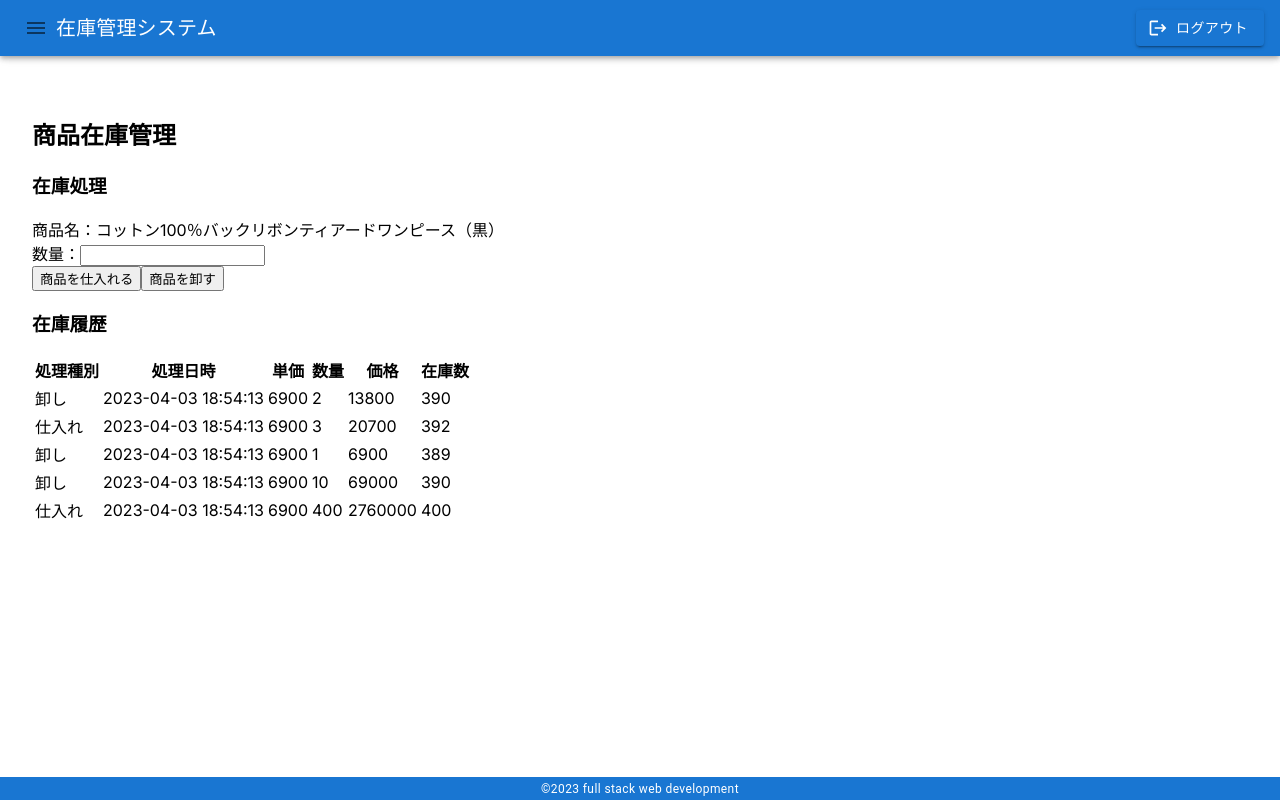
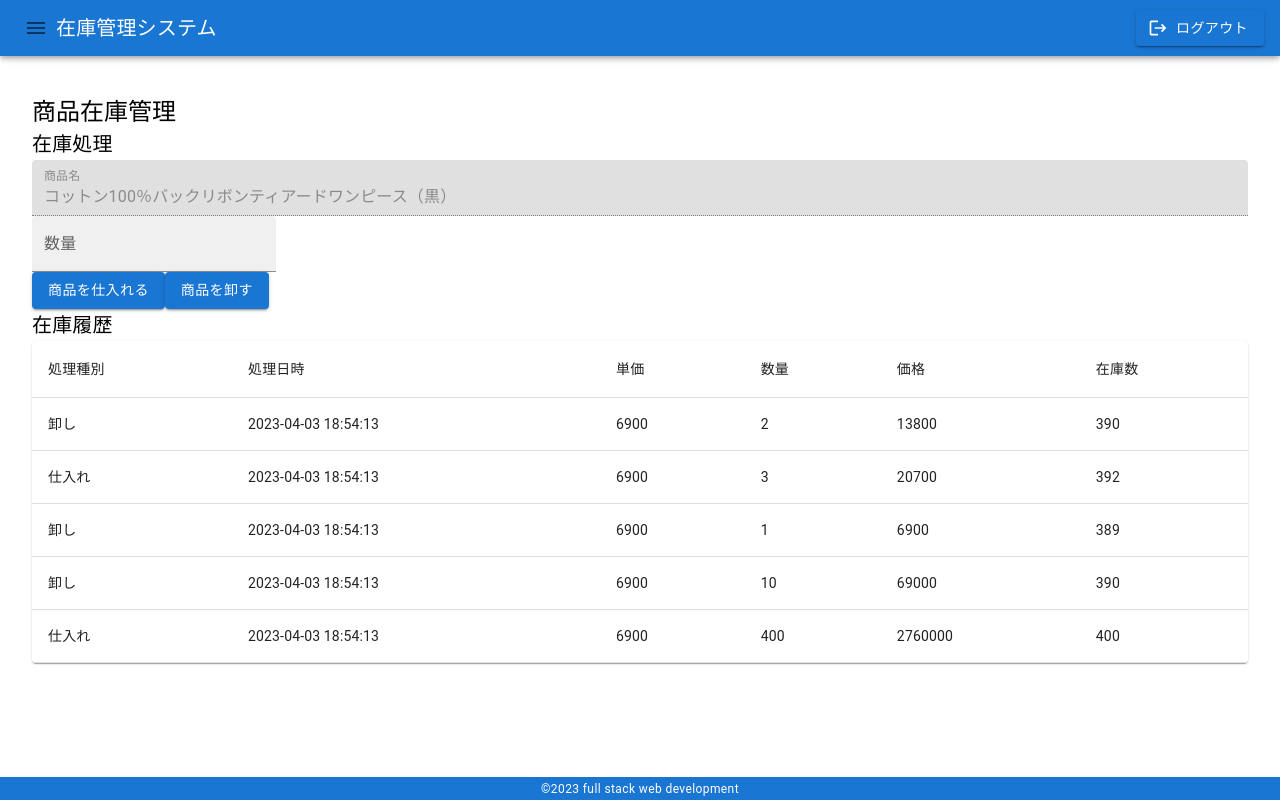
Before and after one commit to kaori-igawa/full-stack-web-development, a Next.js app in the folder app/frontend/: page /inventory/products/1 in a window 1280 px wide. Built offline with nearby package versions, Linux system fonts and the light colour scheme.

Commit message:
frontend: 商品在庫管理にmaterialUI適応

```diff
--- a/app/frontend/app/inventory/products/[id]/page.tsx
+++ b/app/frontend/app/inventory/products/[id]/page.tsx
@@ -1,5 +1,21 @@
 'use client'
 
+import {
+  Alert,
+  AlertColor,
+  Box,
+  Button,
+  Paper,
+  Snackbar,
+  Table,
+  TableBody,
+  TableCell,
+  TableContainer,
+  TableHead,
+  TableRow,
+  TextField,
+  Typography,
+} from '@mui/material';
 import { useForm } from 'react-hook-form';
 import { useState, useEffect } from "react";
 import productsData from '../sample/dummy_products.json';
@@ -12,7 +28,7 @@ type ProductData = {
   description: string;
 }
 
-type formData = {
+type FormData = {
   id: number;
   quantity: number;
 }
@@ -47,8 +63,32 @@ export default function Page({params}: {params: {id: number}}) {
   // submit時のactionを分岐させる
   const [action, setAction] = useState<string>('');
 
+  const [open, setOpen] = useState(false);
+  const [severity, setSeverity] = useState<AlertColor>('success');
+  const [message, setMessage] = useState('');
+  const result = (severty: AlertColor, message: string) => {
+    setOpen(true);
+    setSeverity(severty);
+    setMessage(message);
+  };
+
+  const handleClose = (e: any, reason: any) => {
+    setOpen(false);
+  }
+
+  useEffect(() => {
+    const selectedProduct: ProductData = productsData.find(v => v.id == params.id) ?? {
+      id: 0,
+      name: '',
+      price: 0,
+      description: '',
+    };
+    setProduct(selectedProduct);
+    setData(inventoriesData);
+  }, [open])
+
   const onSubmit = (e: any): void => {
-    const data: formData = {
+    const data: FormData = {
       id: Number(params.id),
       quantity: Number(e.quantity),
     }
@@ -60,46 +100,47 @@ export default function Page({params}: {params: {id: number}}) {
     }
   };
 
-  const handlePurchase = (data: formData) => {
-    console.log(`${data.quantity} 仕入れ`);
+  const handlePurchase = (data: FormData) => {
+    result('success', '商品を仕入れました')
     reset({
       id: null,
       quantity: null,
     })
   }
 
-  const handleSell = (data: formData) => {
-    console.log(`${data.quantity} 卸し`);
+  const handleSell = (data: FormData) => {
+    result('success', '商品を卸しました')
     reset({
       id: null,
       quantity: null,
     })
   }
 
-
-  useEffect(() => {
-    const selectedProduct: ProductData = productsData.find(v => v.id == params.id) ?? {
-      id: 0,
-      name: '',
-      price: 0,
-      description: '',
-    };
-    setProduct(selectedProduct);
-    setData(inventoriesData);
-  }, [])
-
   return (
     <>
-      <h2>商品在庫管理</h2>
-      <h3>在庫処理</h3>
-      <form onSubmit={handleSubmit(onSubmit)}>
-        <div>
-          <label>商品名：</label>
-          <span>{product.name}</span>
-        </div>
-        <div>
-          <label>数量：</label>
-          <input type="number" id="quantity" {...register('quantity', {
+      <Snackbar open={open} autoHideDuration={3000} onClose={handleClose}>
+        <Alert severity={severity}>{message}</Alert>
+      </Snackbar>
+      <Typography variant='h5'>商品在庫管理</Typography>
+      <Typography variant='h6'>在庫処理</Typography>
+      <Box component='form' onSubmit={handleSubmit(onSubmit)}>
+        <Box>
+          <TextField
+            disabled
+            fullWidth
+            id='name'
+            label='商品名'
+            variant='filled'
+            value={product.name}
+           />
+        </Box>
+        <Box>
+          <TextField
+            type='number'
+            id='quantity'
+            variant='filled'
+            label='数量'
+            {...register('quantity', {
               required: '必須項目です',
               min: {
                 value: 1,
@@ -109,37 +150,41 @@ export default function Page({params}: {params: {id: number}}) {
                 value: 99999999,
                 message: '1から99999999の数値を入力してください'
               }
-                  })} />
-                  {errors.quantity?.message && (<div>{ errors.quantity?.message as string}</div>)}
-        </div>
-        <button type='submit' onClick={() => setAction('purchase')}>商品を仕入れる</button>
-        <button type='submit' onClick={() => setAction('sell')}>商品を卸す</button>
-      </form>
-      <h3>在庫履歴</h3>
-      <table>
-        <thead>
-          <tr>
-            <th>処理種別</th>
-            <th>処理日時</th>
-            <th>単価</th>
-            <th>数量</th>
-            <th>価格</th>
-            <th>在庫数</th>
-          </tr>
-        </thead>
-        <tbody>
+            })}
+            error={Boolean(errors.quantity)}
+            helperText={errors.quantity?.message?.toString() || ''}
+          />
+        </Box>
+        <Button variant='contained' type='submit' onClick={() => setAction('purchase')}>商品を仕入れる</Button>
+        <Button variant='contained' type='submit' onClick={() => setAction('sell')}>商品を卸す</Button>
+      </Box>
+      <Typography variant='h6'>在庫履歴</Typography>
+      <TableContainer component={Paper}>
+        <Table>
+          <TableHead>
+            <TableRow>
+              <TableCell>処理種別</TableCell>
+              <TableCell>処理日時</TableCell>
+              <TableCell>単価</TableCell>
+              <TableCell>数量</TableCell>
+              <TableCell>価格</TableCell>
+              <TableCell>在庫数</TableCell>
+            </TableRow>
+          </TableHead>
+          <TableBody>
             {data.map((data: InventoryData) => (
-            <tr key={data.id}>
-              <td>{data.type}</td>
-              <td>{data.date}</td>
-              <td>{data.unit}</td>
-              <td>{data.quantity}</td>
-              <td>{data.price}</td>
-              <td>{data.inventory}</td>
-            </tr>
+              <TableRow key={data.id}>
+                <TableCell>{data.type}</TableCell>
+                <TableCell>{data.date}</TableCell>
+                <TableCell>{data.unit}</TableCell>
+                <TableCell>{data.quantity}</TableCell>
+                <TableCell>{data.price}</TableCell>
+                <TableCell>{data.inventory}</TableCell>
+              </TableRow>
             ))}
-        </tbody>
-      </table>
+          </TableBody>
+        </Table>
+      </TableContainer>
     </>
   )
 }
```
Lines whose indentation alone changed are shown as unchanged.
